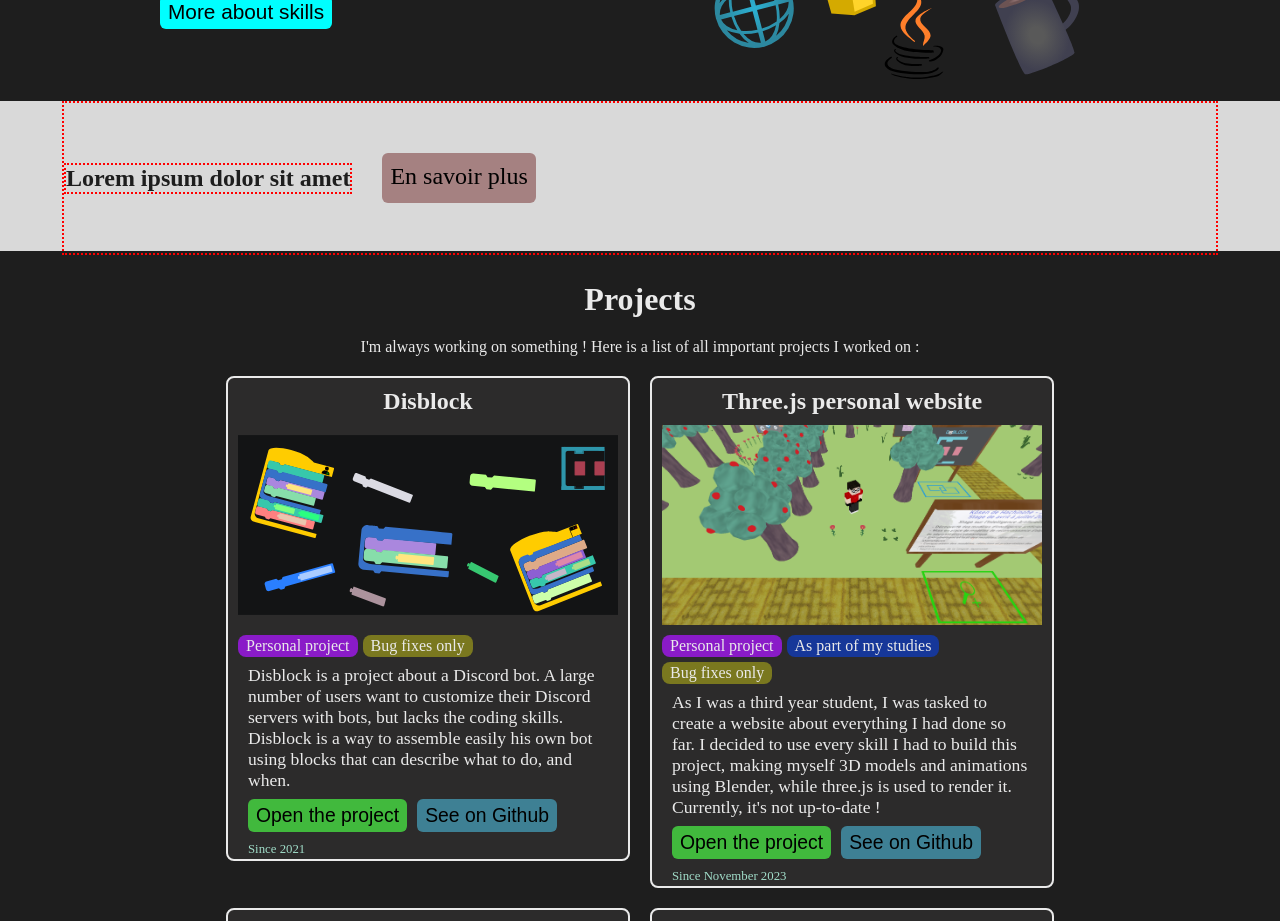
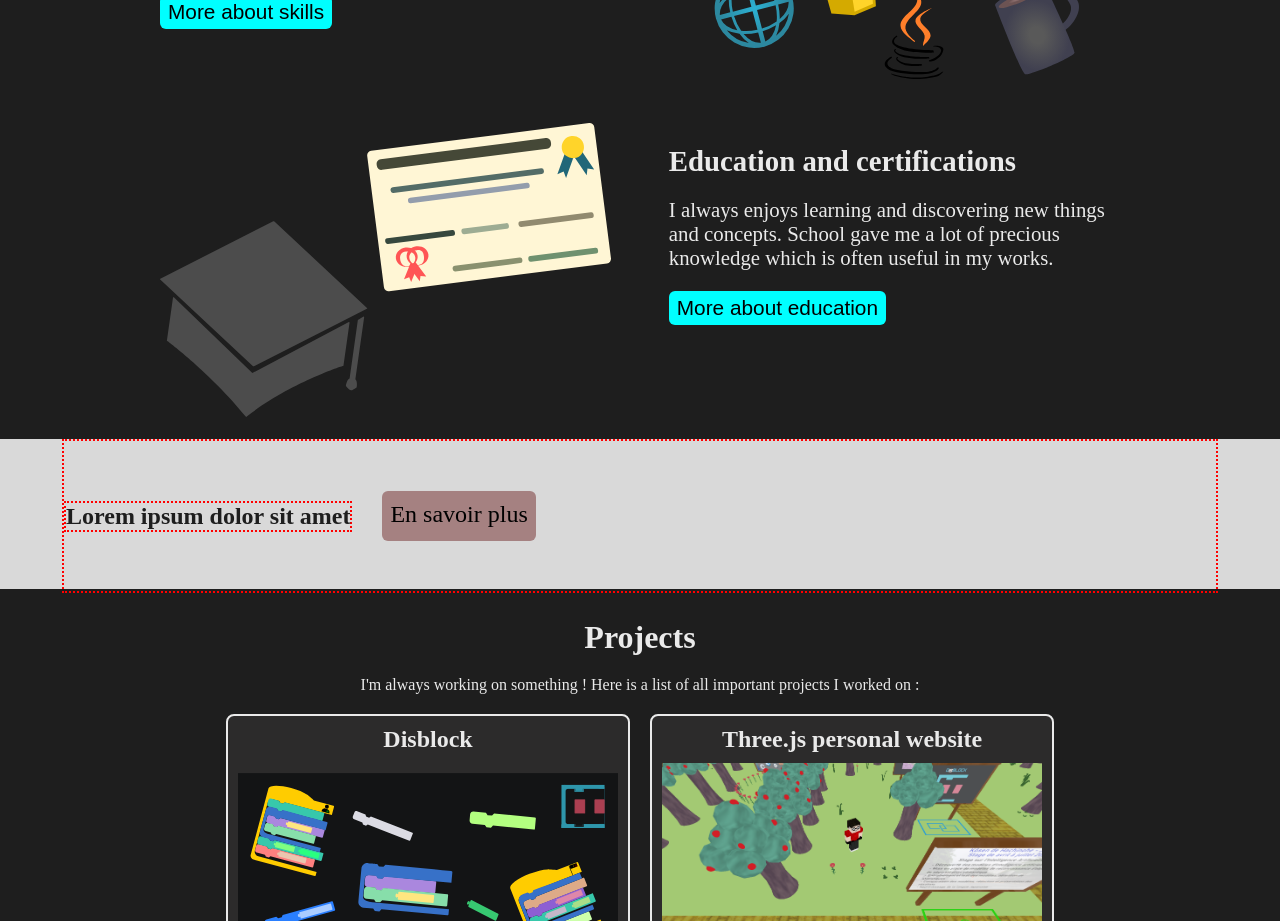
Before and after one commit to LJ5O/website, a Vue app: page / in a window 1280 px wide. Shown: the part 2220-3141 px from the top of the page. Built offline with nearby package versions, Linux system fonts and the light colour scheme.

Commit message:
New education feature

```diff
--- a/src/assets/localization/en/localization.json
+++ b/src/assets/localization/en/localization.json
@@ -20,6 +20,11 @@
         "title": "Knowledge and Skills",
         "desc": "As part of my projects, I have to master a lot of different fields, like website creation, data analysis, artificial intelligence, or software creation.",
         "buttonText": "More about skills"
+      },
+      "education":{
+        "title": "Education and certifications",
+        "desc": "I always enjoys learning and discovering new things and concepts. School gave me a lot of precious knowledge which is often useful in my works.",
+        "buttonText": "More about education"
       }
     },
     "projects":{
--- a/src/components/home/featuresDisplay.vue
+++ b/src/components/home/featuresDisplay.vue
@@ -18,6 +18,7 @@
 
     import projectsSvg from '@/assets/svg/projets.svg';
     import skillsSvg from '@/assets/svg/skills.svg'
+    import educationSvg from '@/assets/svg/education.svg'
 
     const features = [{
         title: i18n.t("home.features.projects.title"),
@@ -31,6 +32,12 @@
         buttonText: i18n.t("home.features.skills.buttonText"),
         picture: skillsSvg,
         link: "skills"
+    },{
+        title: i18n.t("home.features.education.title"),
+        desc: i18n.t("home.features.education.desc"),
+        buttonText: i18n.t("home.features.education.buttonText"),
+        picture: educationSvg,
+        link: "education"
     }];
 </script>
 
```
